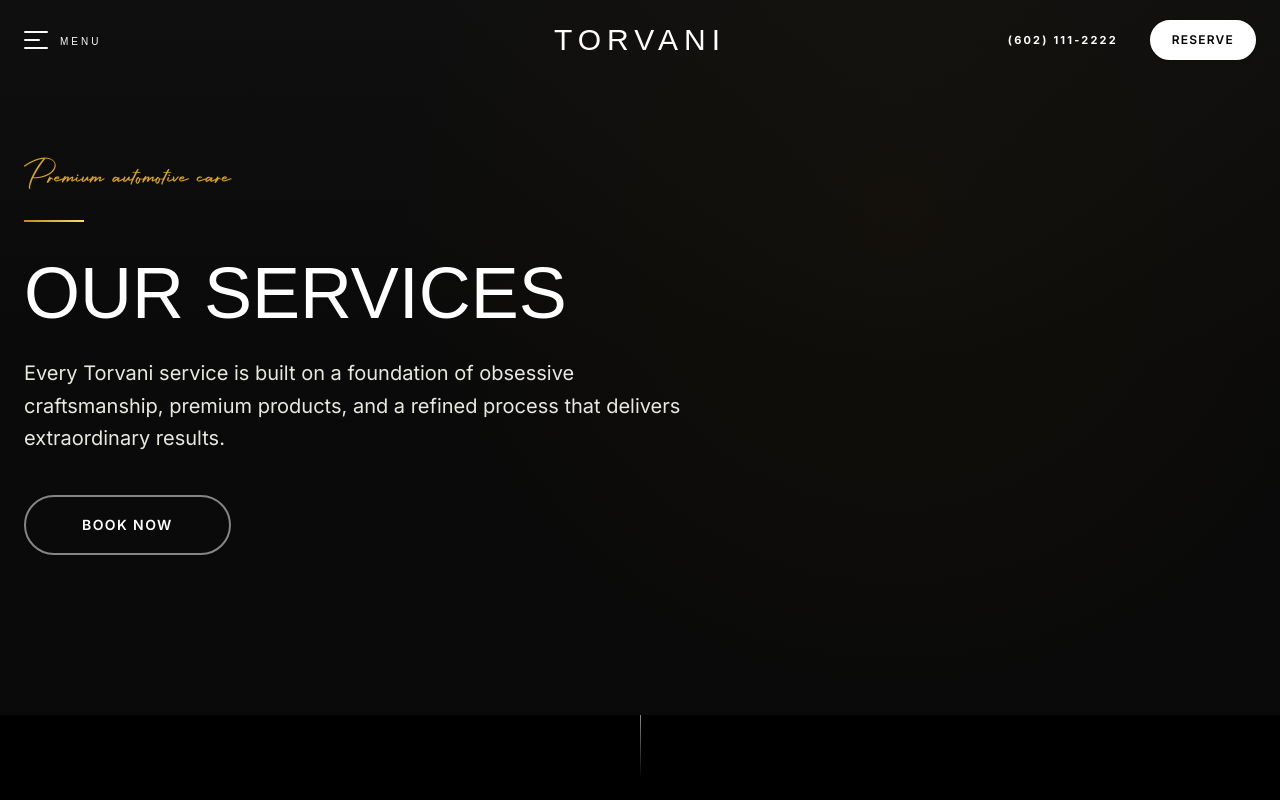
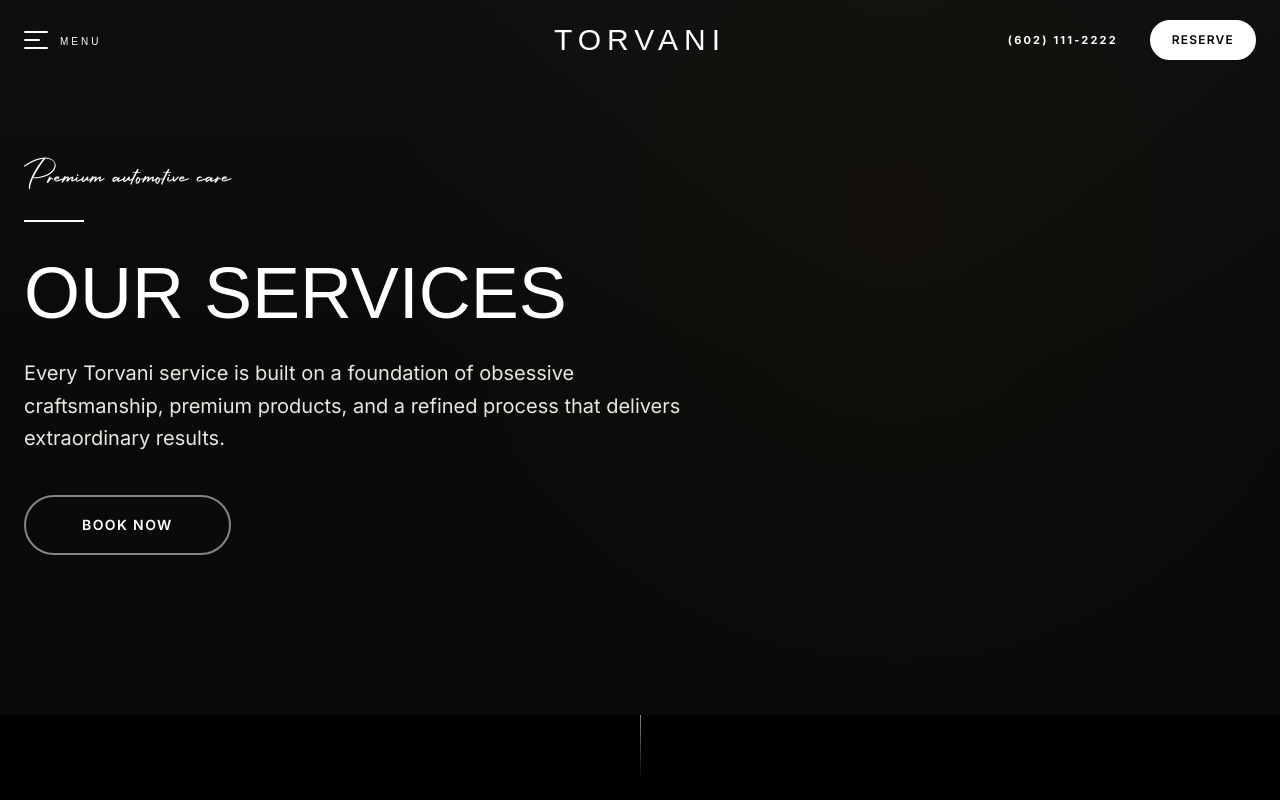
Before and after one commit to empexofficial/torvani, a Next.js app: page /services in a window 1280 px wide. Shown: the top 800 px of the page. Built offline with nearby package versions, Linux system fonts and the light colour scheme; a web font is replaced by a local one.

Commit message:
style: Adjust `ServiceHero` subtitle and line colors to white and reformat `GalleryPageClient` category button classes.

```diff
--- a/src/app/gallery/GalleryPageClient.tsx
+++ b/src/app/gallery/GalleryPageClient.tsx
@@ -40,8 +40,8 @@
                                 key={cat.id}
                                 onClick={() => setActiveCategory(cat.id)}
                                 className={`px-5 py-2.5 font-body text-xs tracking-wider uppercase transition-all duration-300 cursor-pointer ${activeCategory === cat.id
-                                        ? "gold-gradient-bg text-obsidian font-semibold"
-                                        : "text-ivory-400 hover:text-gold-200 border border-white/10 hover:border-gold-500/30"
+                                    ? "gold-gradient-bg text-obsidian font-semibold"
+                                    : "text-ivory-400 hover:text-gold-200 border border-white/10 hover:border-gold-500/30"
                                     }`}
                             >
                                 {cat.label}
--- a/src/components/ui/ServiceHero.tsx
+++ b/src/components/ui/ServiceHero.tsx
@@ -30,10 +30,10 @@
 
             <div className="relative max-w-8xl mx-auto px-6 py-32 md:py-40 w-full">
                 <AnimatedSection className="max-w-3xl">
-                    <span className="inline-block text-3xl font-colbiac text-gold-400 mb-6 lowercase first-letter:uppercase">
+                    <span className="inline-block text-3xl font-colbiac text-white mb-6 lowercase first-letter:uppercase">
                         {subtitle}
                     </span>
-                    <div className="gold-line mb-8" />
+                    <div className="gold-line mb-8" style={{ background: 'white' }} />
                     <h1 className="font-display text-4xl md:text-5xl lg:text-7xl font-bold text-ivory-50 mb-6 leading-[1.1]">
                         {title}
                     </h1>
```
